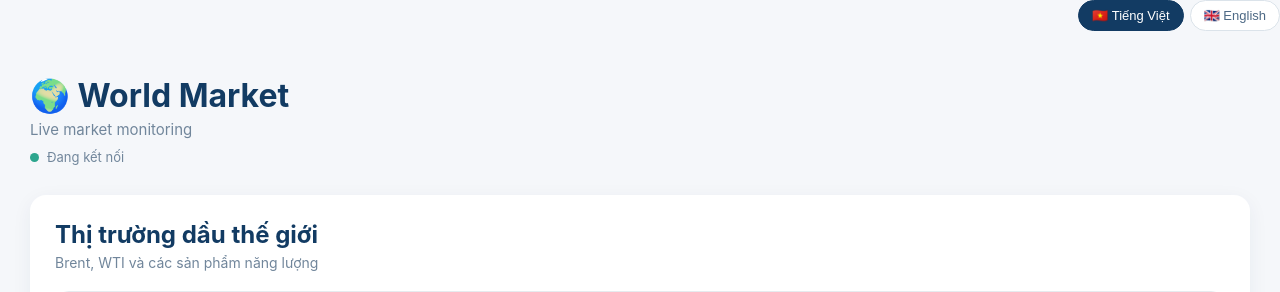
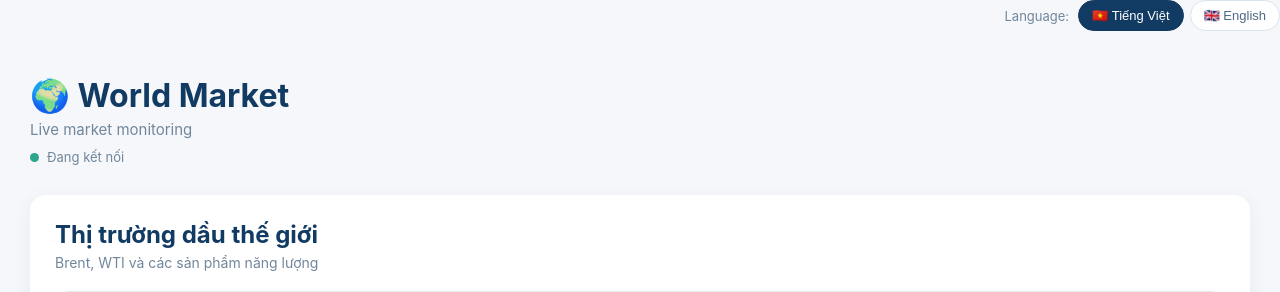
Before and after one commit to anminhhuy9172004-commits/baitap-anminhhuy, a FastAPI app: page / in a window 1280 px wide. Shown: the top 292 px of the page. Run offline with FastAPI, Linux system fonts and the light colour scheme; data that the repository does not hold is empty.

Commit message:
style: improve language switcher

```diff
--- a/templates/index.html
+++ b/templates/index.html
@@ -422,6 +422,14 @@ td{
 }
 </style>
 <style>
+
+.language-label{
+    align-self:center;
+    color:#71869b;
+    font-size:13px;
+    margin-right:3px
+}
+
 .language-switcher{
     display:flex;
     justify-content:flex-end;
@@ -449,9 +457,12 @@ td{
 </head>
 
 <body><div class="language-switcher">
+    <span class="language-label">Language:</span>
+
     <button id="lang-vi" class="language-btn active" onclick="setLanguage('vi')">
         🇻🇳 Tiếng Việt
     </button>
+
     <button id="lang-en" class="language-btn" onclick="setLanguage('en')">
         🇬🇧 English
     </button>
```
